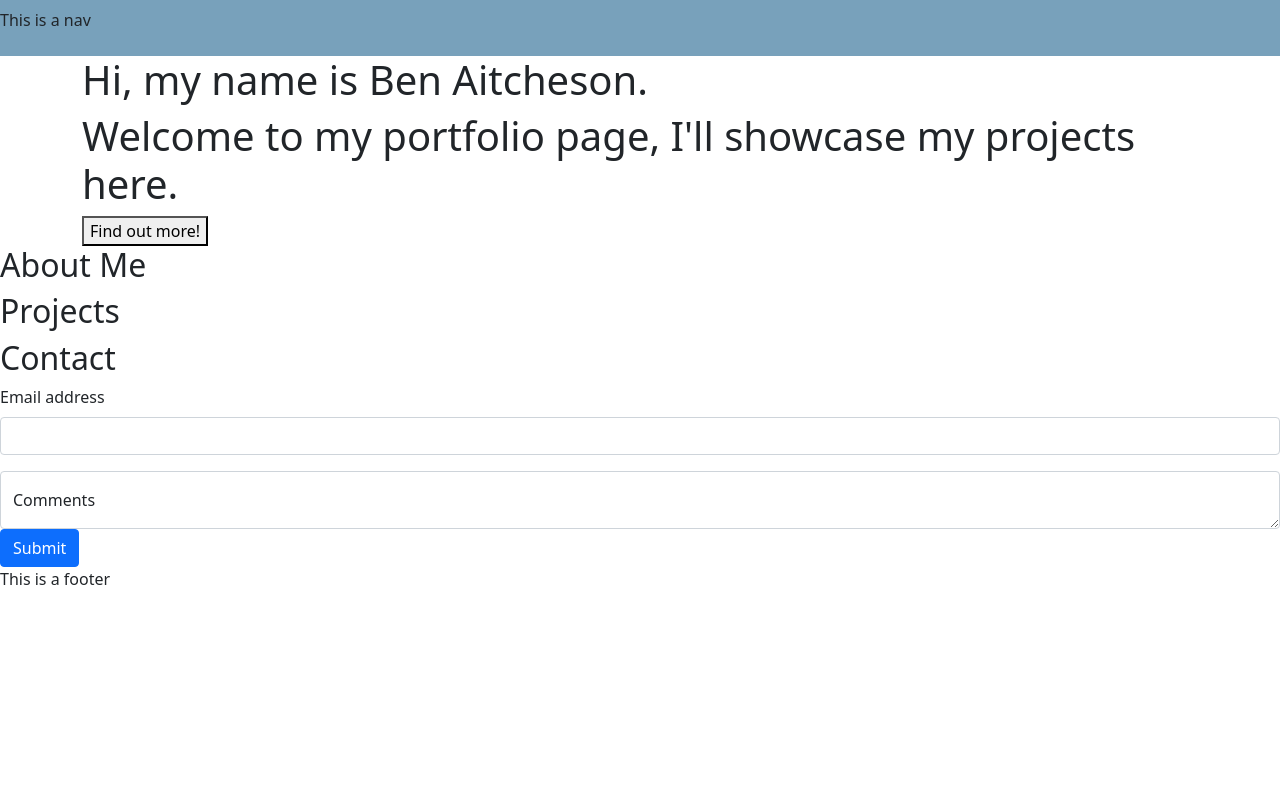
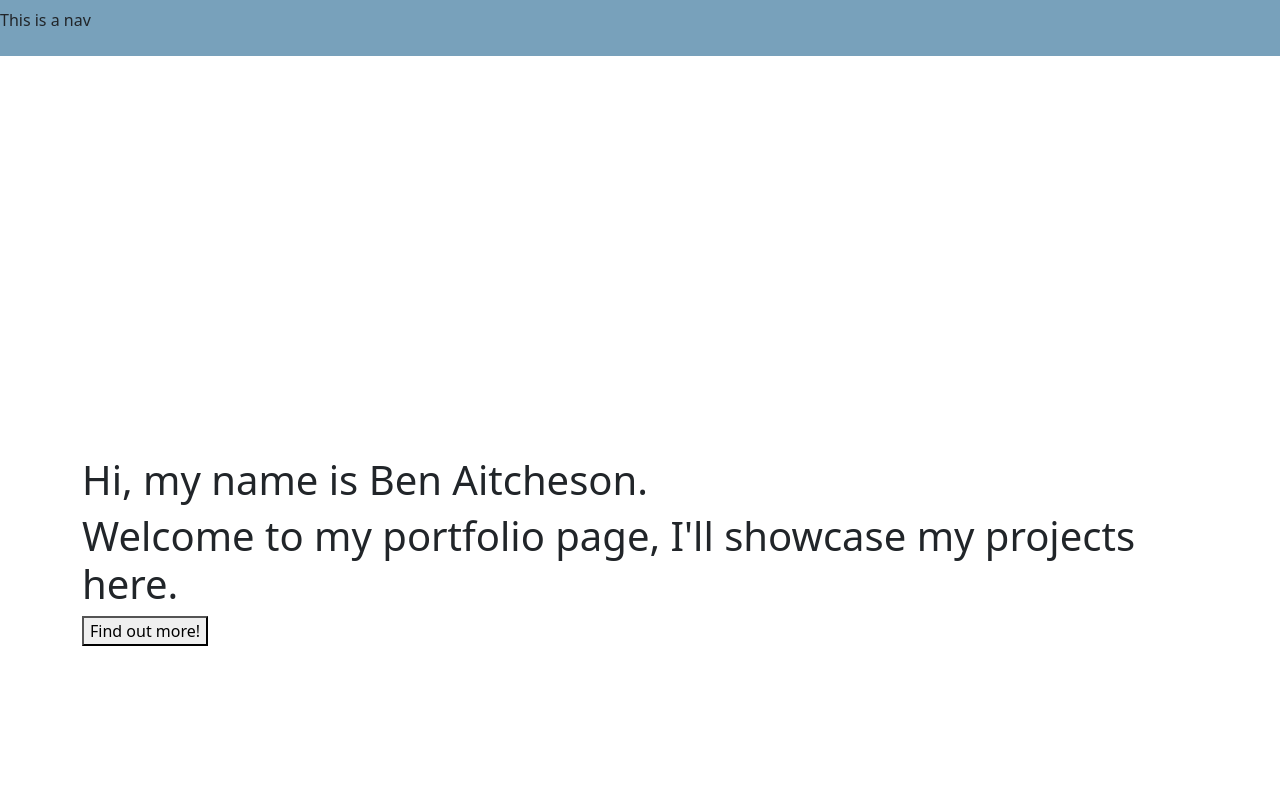
Before and after one commit to benaitcheson/portfolio-react, a React (Create React App) app: page / in a window 1280 px wide. Shown: the top 800 px of the page. Built offline with nearby package versions, Linux system fonts and the light colour scheme.

Commit message:
amended main content with bootstrap

```diff
--- a/public/index.html
+++ b/public/index.html
@@ -17,7 +17,7 @@
   <body>
     <div id="root"></div>
 
-    <script src="index.js"></script>
+    <script type="module" src="index.js"></script>
 
     <!-- Bootstrap JS CDN -->
     <script
--- a/src/components/AboutMe.js
+++ b/src/components/AboutMe.js
@@ -3,8 +3,8 @@ import React from 'react';
 
 const AboutMe = () => {
     return (
-        <section>
-            <h2>About Me</h2>
+        <section className="aboutme" class="position-relative">
+            <h2 class="mx-auto p-4 container">About Me</h2>
         </section>
     )
 }
--- a/src/components/App.js
+++ b/src/components/App.js
@@ -11,7 +11,7 @@ import Contact from './Contact';
 
 const App = () => {
   return (
-    <div >
+    <div>
       <Nav />
       <MainContent />
       <AboutMe />
--- a/src/components/MainContent.js
+++ b/src/components/MainContent.js
@@ -3,10 +3,12 @@ import React from 'react';
 
 const MainContent = () => {
     return (
-        <main class="container">
-            <h1>Hi, my name is Ben Aitcheson.</h1>
-            <h1>Welcome to my portfolio page, I'll showcase my projects here.</h1>
-            <button>Find out more!</button>
+        <main class="container vh-100">
+            <div class="position-relative align-middle top-50">
+                <h1>Hi, my name is Ben Aitcheson.</h1>
+                <h1>Welcome to my portfolio page, I'll showcase my projects here.</h1>
+                <button>Find out more!</button>
+            </div>
         </main>
     )
 }
--- a/src/style.css
+++ b/src/style.css
@@ -2,6 +2,14 @@
   background-color: #78a1bb;
 }
 
-.section {
-  padding-top: 3rem;
+.aboutme {
+  background-color: #78a1bb;
 }
+
+/* Colour Pallette */
+
+/* 283044
+78A1BB
+EBF5EE
+BFA89E
+8B786D */
```
